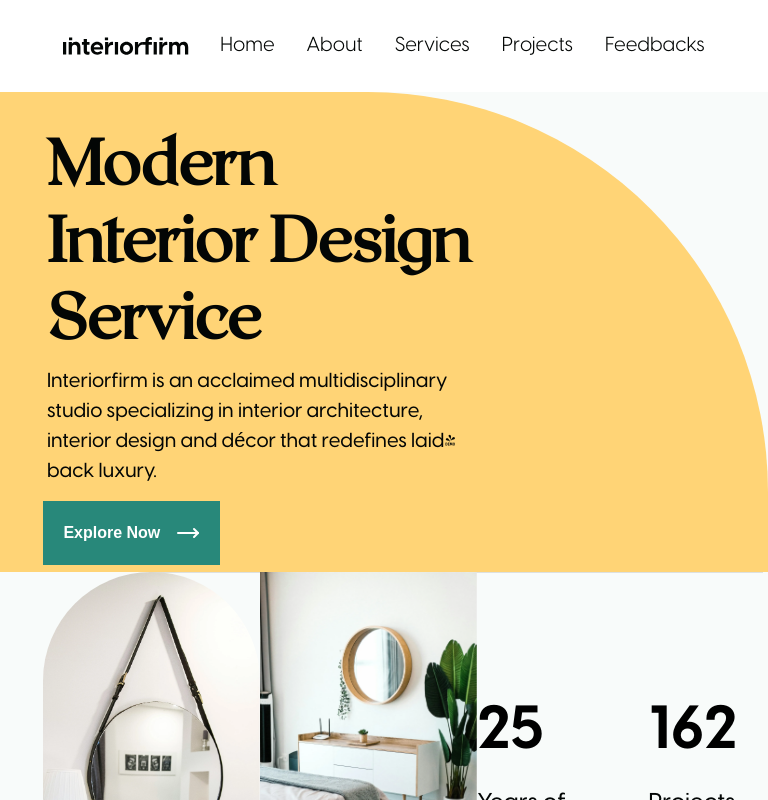
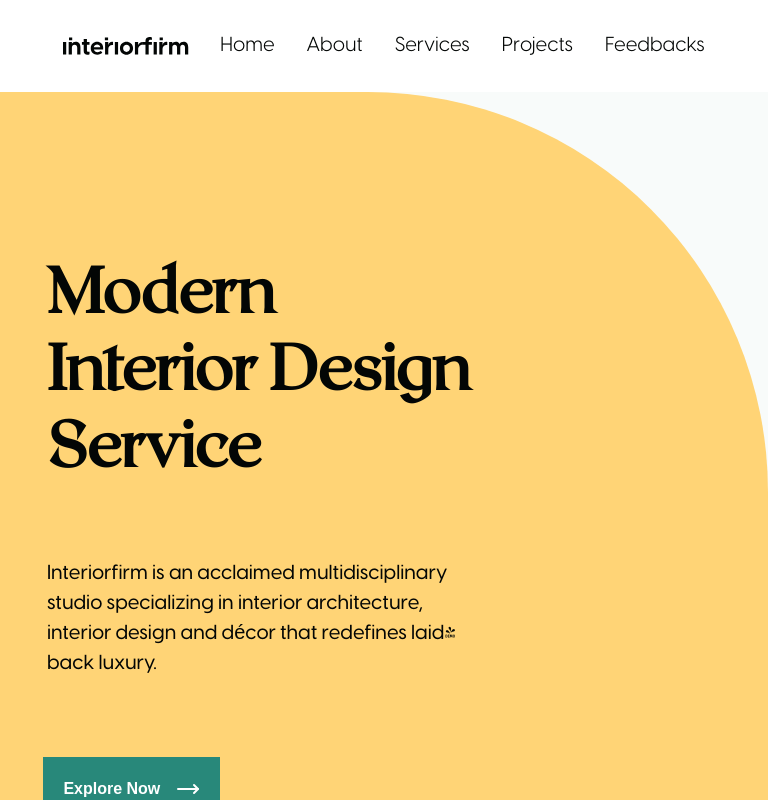
Before and after one commit to jane-ahone/interiorfirm-copy, a Next.js app: page / in a window 768 px wide. Shown: the top 800 px of the page. Built offline with nearby package versions, Linux system fonts and the light colour scheme.

Commit message:
update READme.md

```diff
--- a/src/components/organisms/hero.css
+++ b/src/components/organisms/hero.css
@@ -144,9 +144,6 @@
     font-size: 4rem;
     line-height: normal;
   }
-  .grid-section-hero {
-    height: 60svh;
-  }
 }
 @media (min-width: 1024px) and (max-width: 1440px) {
   .main-text {
```
Also changed, not shown: 2 other files (tests, documents, lock files or other folders).
